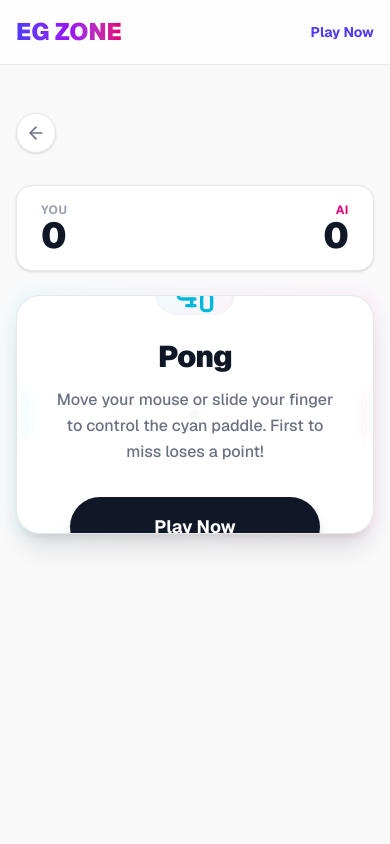
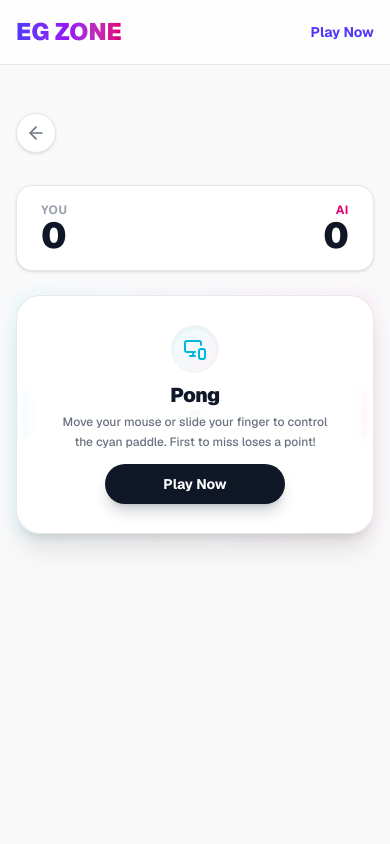
Before and after one commit to eldhosegeorge2004/EG-Zone, a Next.js app: page /games/pong in a window 390 px wide. Shown: the top 844 px of the page. Built offline with nearby package versions, Linux system fonts and the light colour scheme.

Commit message:
fix: make Pong start screen fully responsive for mobile

```diff
--- a/src/games/pong/PongGame.tsx
+++ b/src/games/pong/PongGame.tsx
@@ -240,17 +240,17 @@ export default function PongGame() {
           />
 
           {!isPlaying && (
-            <div className="absolute inset-0 z-50 bg-white/95 backdrop-blur-sm flex flex-col items-center justify-center p-8 text-center rounded-3xl cursor-auto">
-               <div className="w-20 h-20 bg-gradient-to-br from-cyan-50 to-pink-50 rounded-full flex items-center justify-center mb-6 shadow-inner border border-gray-100">
-                <MonitorSmartphone className="w-10 h-10 text-cyan-500" />
+            <div className="absolute inset-0 z-50 bg-white/95 backdrop-blur-sm flex flex-col items-center justify-center p-4 sm:p-8 text-center rounded-3xl cursor-auto overflow-y-auto">
+               <div className="w-12 h-12 sm:w-20 sm:h-20 bg-gradient-to-br from-cyan-50 to-pink-50 rounded-full flex items-center justify-center mb-2 sm:mb-6 shadow-inner border border-gray-100 shrink-0">
+                <MonitorSmartphone className="w-6 h-6 sm:w-10 sm:h-10 text-cyan-500" />
               </div>
-              <h2 className="text-3xl font-black text-gray-900 mb-3 tracking-tight">Pong</h2>
-              <p className="text-gray-500 text-base mb-8 max-w-[280px] font-medium leading-relaxed">
+              <h2 className="text-xl sm:text-3xl font-black text-gray-900 mb-1 sm:mb-3 tracking-tight">Pong</h2>
+              <p className="text-gray-500 text-xs sm:text-base mb-3 sm:mb-8 max-w-[280px] font-medium leading-relaxed">
                 Move your mouse or slide your finger to control the cyan paddle. First to miss loses a point!
               </p>
               <button
                 onClick={startGame}
-                className="bg-gray-900 text-white px-10 py-4 rounded-full font-bold shadow-lg shadow-gray-900/20 hover:shadow-gray-900/40 hover:-translate-y-0.5 active:translate-y-0 transition-all text-lg w-full max-w-[250px]"
+                className="bg-gray-900 text-white px-6 py-2.5 sm:px-10 sm:py-4 rounded-full font-bold shadow-lg shadow-gray-900/20 hover:shadow-gray-900/40 hover:-translate-y-0.5 active:translate-y-0 transition-all text-sm sm:text-lg w-full max-w-[180px] sm:max-w-[250px] shrink-0"
               >
                 Play Now
               </button>
```
